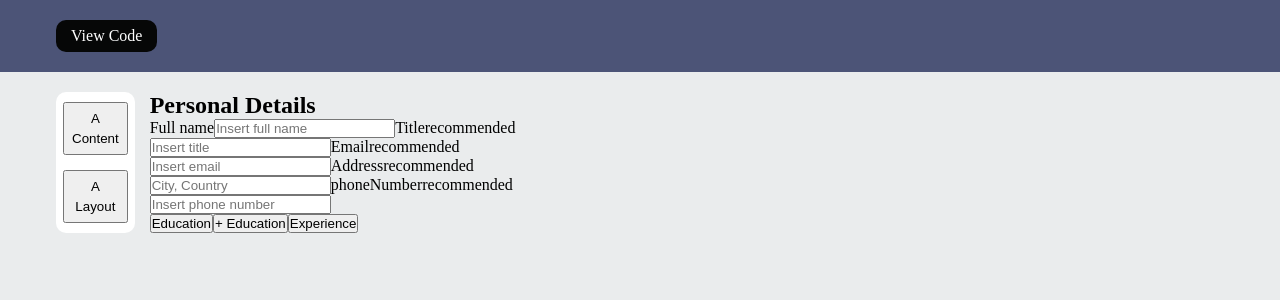
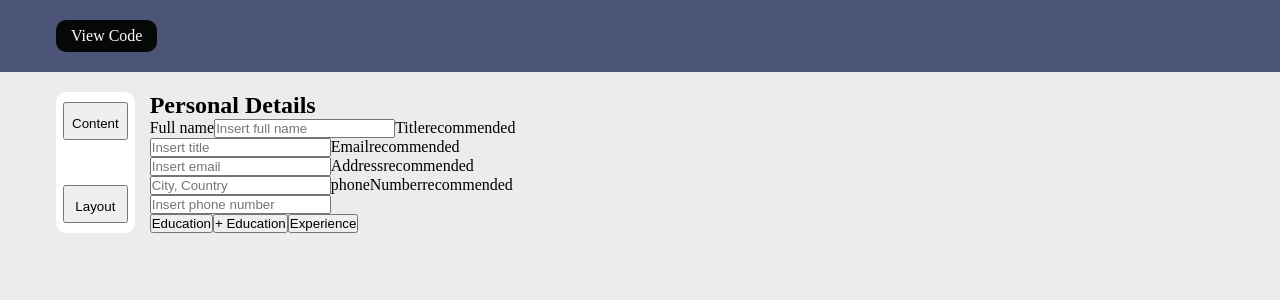
Before and after one commit to Alme08/curriculum-vitae-application, a React (Vite) app: page / in a window 1280 px wide. Shown: the top 300 px of the page. Built offline with nearby package versions, Linux system fonts and the light colour scheme.

Commit message:
add icons and conditionals

```diff
--- a/src/components/Sidebar.jsx
+++ b/src/components/Sidebar.jsx
@@ -1,8 +1,8 @@
-function Sidebar({handleSidebar}) {
+function Sidebar({handleSidebar, customize}) {
     return(
         <div className="sidebar">
-            <button id="content" onClick={handleSidebar}><span>A</span>Content</button>
-            <button id="layout" onClick={handleSidebar}><span>A</span>Layout</button>
+            <button className={!customize ? "selected" : ''} id="content" onClick={handleSidebar}><i className="fa-solid fa-pen"></i>Content</button>
+            <button className={customize ? "selected" : ''} id="layout" onClick={handleSidebar}><i className="fa-regular fa-file"></i>Layout</button>
         </div>
     )
 }
```
